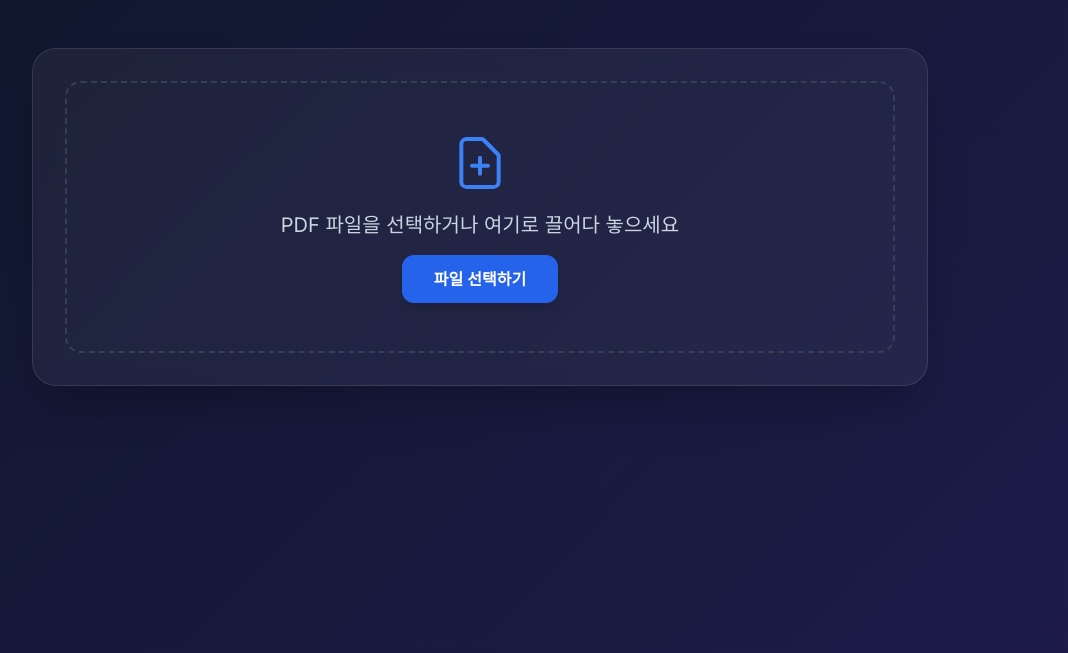
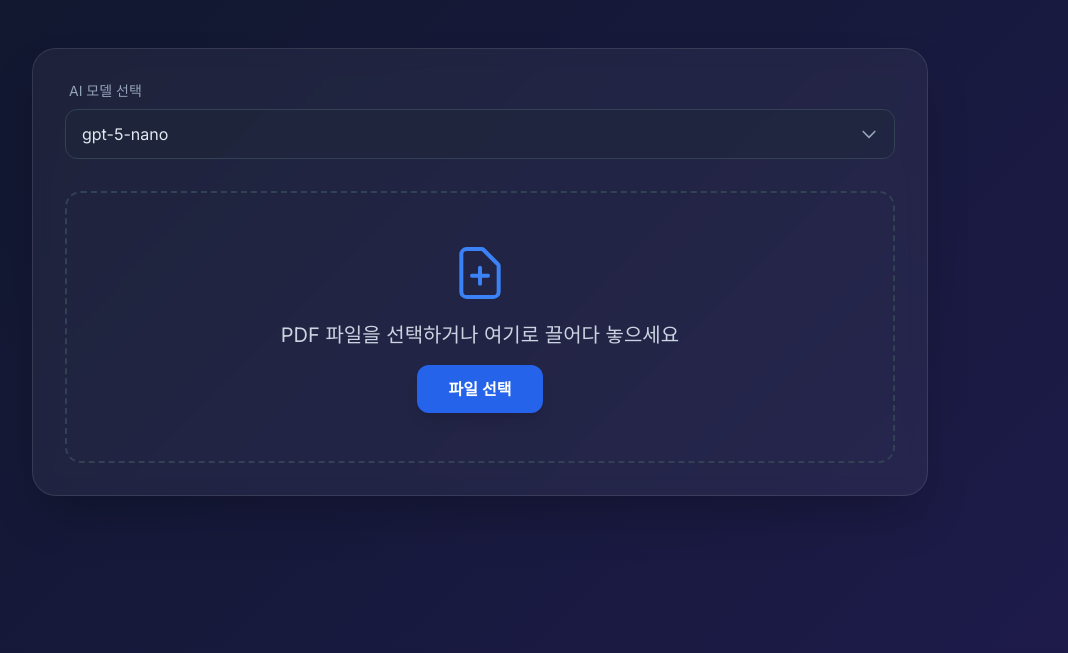
Before and after one commit to fss1208/SeSEC_miniproject_202601, a Flask app: page / in a window 1280 px wide. Shown: the part 124-777 px from the top of the page, without its empty margins (160-1228 px from the left). Run offline with Flask 3, Linux system fonts and the light colour scheme; some libraries are stand-ins or nearby versions.

Commit message:
20260127c : LLM 모델 선택 기능 추가

```diff
--- a/app.py
+++ b/app.py
@@ -34,12 +34,16 @@ def result():
         file_path = os.path.join(upload_folder, file.filename)
         file.save(file_path)
 
+        # 폼 데이터에서 모델 선택값 가져오기 (기본값: gpt-5-nano)
+        selected_model = request.form.get('model', 'gpt-5-nano')
+
         try:
             # 시작 시간 기록
             start_time = time.time()
 
             # PdfNavigator를 사용하여 PDF 분석 (번역 및 요약)
-            navigator = PdfNavigator(file_path)
+            # 선택된 모델을 인자로 전달
+            navigator = PdfNavigator(file_path, llm_model=selected_model)
             result = navigator.run()
 
             # 종료 시간 기록 및 소요 시간 계산
@@ -53,7 +57,8 @@ def result():
                                  summary=result.get('summary', '요약 결과가 없습니다.'),
                                  translation=result.get('translation', '번역 결과가 없습니다.'),
                                  file_path=file_path,
-                                 duration=duration)
+                                 duration=duration,
+                                 model=selected_model)
         except Exception as e:
             if os.path.exists(file_path):
                 os.remove(file_path)
--- a/templates/index.html
+++ b/templates/index.html
@@ -44,6 +44,22 @@
         <!-- 업로드 섹션 -->
         <div class="glass rounded-3xl p-8 mb-8 shadow-2xl transition-all hover:border-blue-500/50">
             <form id="upload-form" action="/result" method="POST" enctype="multipart/form-data">
+                <!-- LLM 모델 선택 영역 추가 -->
+                <div class="mb-8">
+                    <label for="model-select" class="block text-sm font-medium text-slate-400 mb-2 ml-1">AI 모델 선택</label>
+                    <div class="relative">
+                        <select id="model-select" name="model" class="w-full bg-slate-800/50 border border-slate-700 rounded-xl py-3 px-4 appearance-none focus:outline-none focus:border-blue-500 transition-all text-slate-200">
+                            <option value="gpt-5-nano" selected>gpt-5-nano</option>
+                            <option value="gpt-5-mini">gpt-5-mini</option>
+                            <option value="gpt-4o-mini">gpt-4o-mini</option>
+                            <option value="gpt-4.1-mini">gpt-4.1-mini</option>
+                        </select>
+                        <div class="pointer-events-none absolute inset-y-0 right-0 flex items-center px-4 text-slate-400">
+                            <svg class="w-5 h-5" fill="none" stroke="currentColor" viewBox="0 0 24 24"><path stroke-linecap="round" stroke-linejoin="round" stroke-width="2" d="M19 9l-7 7-7-7"></path></svg>
+                        </div>
+                    </div>
+                </div>
+
                 <div class="flex flex-col items-center justify-center border-2 border-dashed border-slate-700 rounded-2xl p-12 transition-colors hover:bg-slate-800/30" id="drop-zone">
                     <svg class="w-16 h-16 text-blue-500 mb-4" fill="none" stroke="currentColor" viewBox="0 0 24 24">
                         <path stroke-linecap="round" stroke-linejoin="round" stroke-width="1.5" d="M9 13h6m-3-3v6m5 5H7a2 2 0 01-2-2V5a2 2 0 012-2h5.586a1 1 0 01.707.293l5.414 5.414a1 1 0 01.293.707V19a2 2 0 01-2 2z"></path>
@@ -51,7 +67,7 @@
                     <p class="text-xl mb-4 text-slate-300">PDF 파일을 선택하거나 여기로 끌어다 놓으세요</p>
                     <input type="file" id="file-input" name="file" class="hidden" accept=".pdf">
                     <button type="button" id="select-btn" onclick="document.getElementById('file-input').click()" class="bg-blue-600 hover:bg-blue-700 text-white px-8 py-3 rounded-xl font-semibold transition-all shadow-lg hover:shadow-blue-500/20 active:scale-95">
-                        파일 선택하기
+                        파일 선택
                     </button>
                 </div>
                 <div id="file-info" class="mt-4 text-center hidden">
```
Also changed, not shown: library.py (+10 -10 lines), templates/result.html (+9 -3 lines).
